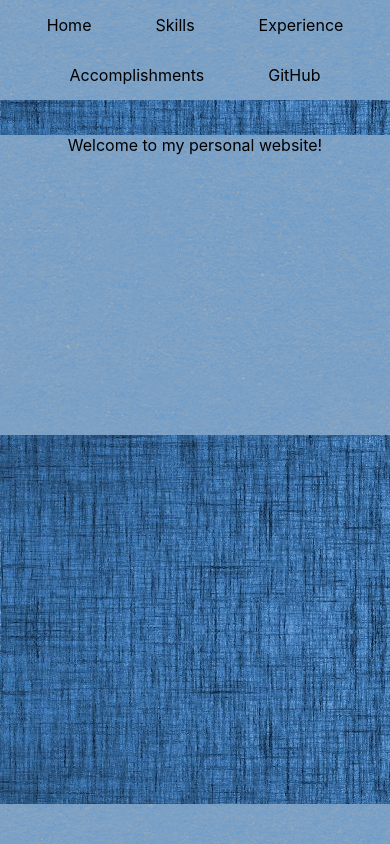
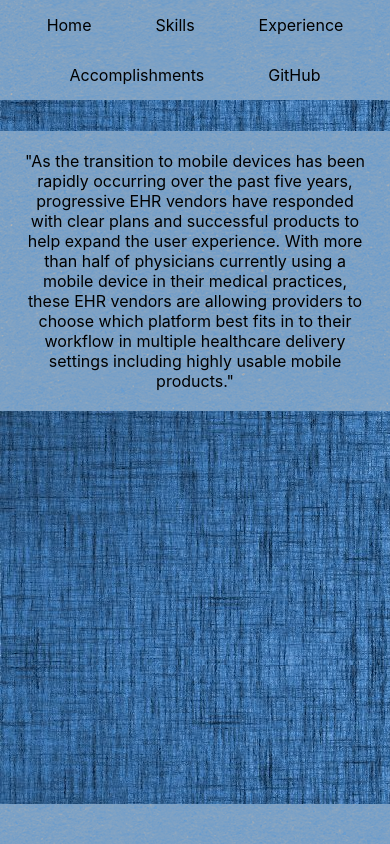
Before and after one commit to borban/ben-orban, a React (Create React App) app: page / in a window 390 px wide. Shown: the top 844 px of the page. Built offline with nearby package versions, Linux system fonts and the light colour scheme.

Commit message:
Fixing the banner to be responsive and centered

```diff
--- a/src/components/common/Content.css
+++ b/src/components/common/Content.css
@@ -1,8 +1,7 @@
 .Content{
-    display: inline-block;
-    flex: 1 0 auto;
     padding-bottom: 2.5rem;    /* Footer height */
+    height: 100vh;
+    margin: 0;
     position: relative;
-    min-height: 100vh;
     background-image: url("/blue-abstract.jpg");
 }
--- /dev/null
+++ b/src/components/common/ContentLine.css
@@ -0,0 +1,7 @@
+.ContentLine{
+    height: 1px;
+    width: 100%;
+    background-color: black;
+    padding-bottom: 30px;
+    background-image: url("/blue-abstract.jpg");
+}
--- /dev/null
+++ b/src/components/common/ContentLine.js
@@ -0,0 +1,12 @@
+import React from 'react';
+import "./ContentLine.css";
+
+const ContentLine = () => {
+    return (
+        <div className="ContentLine">
+
+        </div>
+    );
+};
+
+export default ContentLine;
--- a/src/components/common/Layout.js
+++ b/src/components/common/Layout.js
@@ -5,6 +5,7 @@ import {Route, Switch} from "react-router";
 import "./Layout.css";
 import Loading from "./Loading";
 import Footer from "./Footer";
+import ContentLine from "./ContentLine";
 
 const Home = React.lazy(() => import("../pages/home/Home"));
 const Skills = React.lazy(() => import("../pages/Skills"));
@@ -18,6 +19,7 @@ class Layout extends Component {
         return (
             <div className="Layout">
                 <NavBar/>
+                <ContentLine/>
                 <Content>
                     <Switch>
                         <Route path="/skills" component={Loading(Skills)}/>
--- a/src/components/pages/home/Home.js
+++ b/src/components/pages/home/Home.js
@@ -6,7 +6,7 @@ class Home extends Component {
     render() {
         return (
             <div className="Home">
-                <MainBanner>This is the main banner...</MainBanner>
+                <MainBanner>My quote</MainBanner>
             </div>
         );
     }
--- a/src/components/pages/home/MainBanner.css
+++ b/src/components/pages/home/MainBanner.css
@@ -1,12 +1,18 @@
 .MainBanner{
-    height: 300px;
-    position: absolute;
-    top:35px;
-    bottom: 0;
-    left: 0;
-    right: 0;
-
-    text-align: center;
+    display: -webkit-box;
+    display: -ms-flexbox;
+    display: flex;
+    height: 100%;
+    -webkit-box-align: center;
+    -ms-flex-align: center;
+    align-items: center;
+    -webkit-box-pack: center;
+    -ms-flex-pack: center;
+    justify-content: center;
     background-color: #699ed2;
     background-image: url("/cardboard.png");
 }
+
+.MainBannerContent {
+    padding: 20px;
+}
--- a/src/components/pages/home/MainBanner.js
+++ b/src/components/pages/home/MainBanner.js
@@ -1,10 +1,12 @@
 import React from 'react';
 import "./MainBanner.css";
 
-const MainBanner = () => {
+const MainBanner = props => {
     return (
         <div className="MainBanner">
-            Welcome to my personal website!
+            <div className="MainBannerContent">
+                "As the transition to mobile devices has been rapidly occurring over the past five years, progressive EHR vendors have responded with clear plans and successful products to help expand the user experience. With more than half of physicians currently using a mobile device in their medical practices, these EHR vendors are allowing providers to choose which platform best fits in to their workflow in multiple healthcare delivery settings including highly usable mobile products."
+            </div>
         </div>
     );
 };
```
